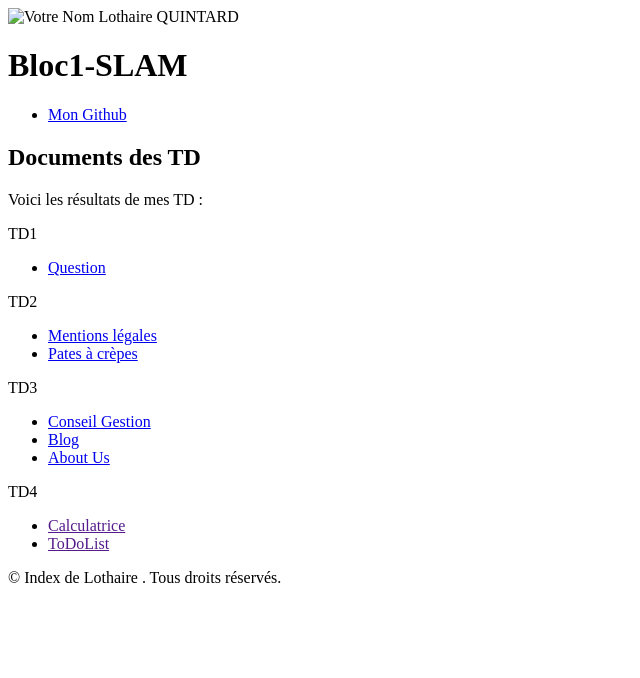
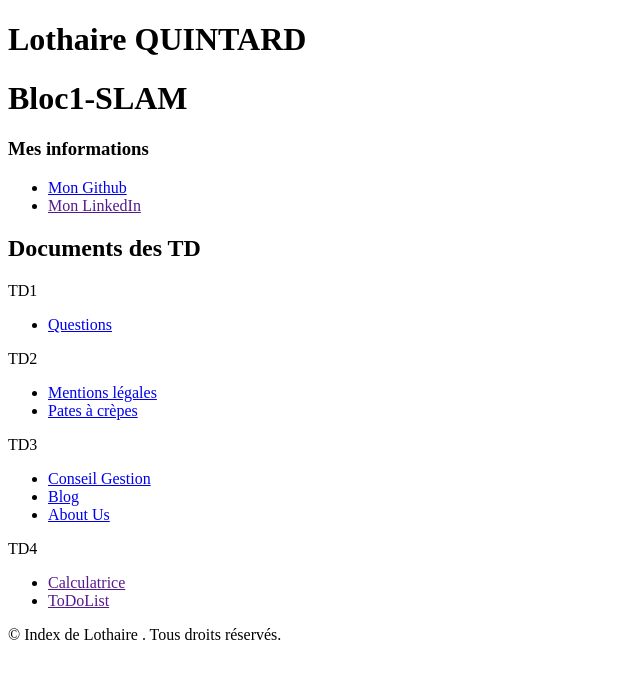
Before and after one commit to Bozo9710/B1, a plain HTML site: page docs/index.html in a window 1280 px wide. Shown: the whole page, without its empty margins (0-640 px from the left). Drawn offline with Linux system fonts and the light colour scheme; files that its build step writes are made by us from their sources.

Commit message:
Modification de l'index

```diff
--- a/docs/index.html
+++ b/docs/index.html
@@ -10,42 +10,42 @@
 <body>
     <header>
         <div class="profile">
-            <img src="./assets/css/main.png" alt="Votre Nom">
-            <span>Lothaire QUINTARD</span>
+            <h1>Lothaire QUINTARD</h1>
         </div>
         <div class="header-title">
             <h1>Bloc1-SLAM</h1>
+            <h3>Mes informations</h3>
         </div>
         <nav>
             <ul>
                 <li><a href="https://github.com/Bozo9710">Mon Github</a></li>
+                <li><a href="">Mon LinkedIn</a></li>
             </ul>
         </nav>
     </header>
     <main>
         <h2>Documents des TD </h2>
-        <p>Voici les résultats de mes TD :</p>
+        <p>TD1</p>
 
-        <div class="folder" onclick="toggleProjects('td1')">TD1</div>
-        <ul id="td1" class="projects">
-            <li><a href="https://github.com/Bozo9710/B1/blob/main/documents/MethodeGETetPOST.md">Question</a></li>
+        <ul >
+            <li><a href="https://github.com/Bozo9710/B1/blob/main/documents/MethodeGETetPOST.md">Questions</a></li>
         </ul>
 
-        <div class="folder" onclick="toggleProjects('td2')">TD2</div>
-        <ul id="td2" class="projects">
+        <div>TD2</div>
+        <ul>
             <li><a href="./pages/td2/mention-légales.html">Mentions légales</a></li>
             <li><a href="./pages/td2/pata-a-crepe.html">Pates à crèpes</a></li>
         </ul>
 
-        <div class="folder" onclick="toggleProjects('td3')">TD3</div>
-        <ul id="td3" class="projects">
+        <div>TD3</div>
+        <ul>
             <li><a href="./pages/td3/conseil-gestion.html">Conseil Gestion</a></li>
             <li><a href="./pages/td3/Blog.html">Blog</a></li>
             <li><a href="./pages/td3/A Propos de nous.html">About Us</a></li>
         </ul>
 
-        <div class="folder" onclick="toggleProjects('td4')">TD4</div>
-        <ul id="td4" class="projects">
+        <div>TD4</div>
+        <ul>
             <li><a href="">Calculatrice</a></li>
             <li><a href="">ToDoList</a></li>
         </ul>
```
